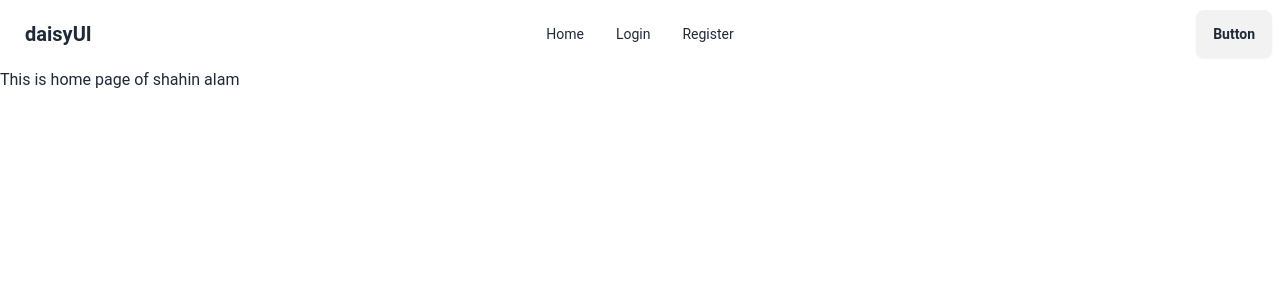
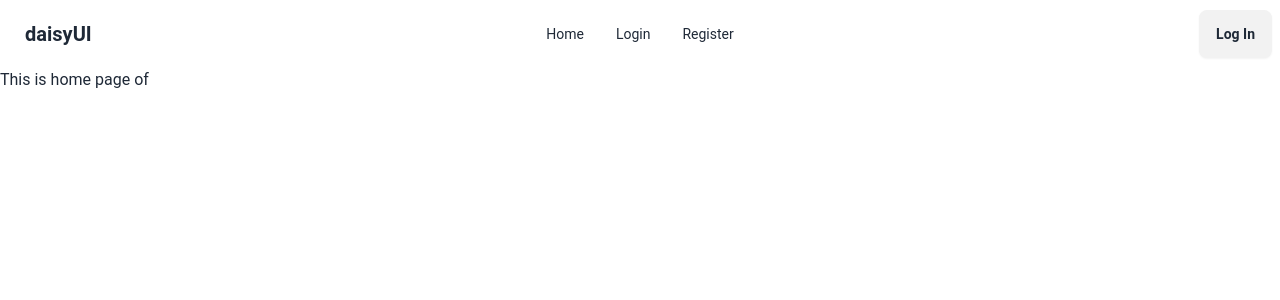
Before and after one commit to shahinexy/PH-Simple-Firebase-Part-3, a React (Vite) app: page / in a window 1280 px wide. Shown: the top 300 px of the page. Built offline with nearby package versions, Linux system fonts and the light colour scheme; no server answers.

Commit message:
sing out functionality added

```diff
--- a/src/component/Login/Login.jsx
+++ b/src/component/Login/Login.jsx
@@ -1,9 +1,18 @@
+import { useContext } from "react";
+import { AuthContext } from "../../provaider/AuthProvider/AuthProvaider";
+
 const Login = () => {
+  const {singinUser} = useContext(AuthContext)
+
   const handleLogin = (e) => {
     e.preventDefault();
     const email = e.target.email.value;
     const pass = e.target.password.value;
     console.log(email, pass);
+
+    singinUser(email, pass)
+    .then(result => console.log(result.user))
+    .catch(error => console.log(error.message))
   };
 
   return (
--- a/src/component/NavBar/NavBar.jsx
+++ b/src/component/NavBar/NavBar.jsx
@@ -1,4 +1,6 @@
+import { useContext } from "react";
 import { Link } from "react-router-dom";
+import { AuthContext } from "../../provaider/AuthProvider/AuthProvaider";
 
 const NavBar = () => {
     const navItems = <>
@@ -6,6 +8,14 @@ const NavBar = () => {
         <li><Link to={'/login'}>Login</Link></li>
         <li><Link to={'/register'}>Register</Link></li>
     </>
+
+  const {user, logOut} = useContext(AuthContext)
+
+  const handleLogOut = () =>{
+    logOut()
+    .then(() => console.log('sing Out'))
+    .cathch(error => console.log(error))
+  }
 
     return (
         <div>
@@ -28,7 +38,13 @@ const NavBar = () => {
     </ul>
   </div>
   <div className="navbar-end">
-    <a className="btn">Button</a>
+    {
+      user?.email ? <>
+        <p>{user.email}</p>
+        <button onClick={handleLogOut} className="btn ml-3">Log Out</button>
+      </>
+      : <Link to={'/login'}><button className="btn">Log In</button></Link>
+    }
   </div>
 </div>
             </nav>
--- a/src/component/Register/Register.jsx
+++ b/src/component/Register/Register.jsx
@@ -1,9 +1,20 @@
+import { useContext } from "react";
+import { AuthContext } from "../../provaider/AuthProvider/AuthProvaider";
+
 const Register = () => {
+  const {createUser} = useContext(AuthContext)
+
   const handleRegister = (e) => {
     e.preventDefault();
+    const name = e.target.name.value
     const email = e.target.email.value;
     const pass = e.target.password.value;
-    console.log(email, pass);
+    console.log(email, pass, name);
+
+    // cearte user in firebase
+    createUser(email, pass)
+    .then(result => console.log(result.user))
+    .catch(error => console.log(error.message))
   };
   return (
     <div className="my-20">
@@ -11,6 +22,17 @@ const Register = () => {
         <div className="hero-content">
           <div className="card shrink-0 w-full max-w-sm shadow-2xl bg-base-100">
             <form onSubmit={handleRegister} className="card-body">
+              <div className="form-control">
+                <label className="label">
+                  <span className="label-text">Name</span>
+                </label>
+                <input
+                  type="text"
+                  name="name"
+                  placeholder="name"
+                  className="input input-bordered"
+                />
+              </div>
               <div className="form-control">
                 <label className="label">
                   <span className="label-text">Email</span>
--- a/src/provaider/AuthProvider/AuthProvaider.jsx
+++ b/src/provaider/AuthProvider/AuthProvaider.jsx
@@ -1,21 +1,51 @@
-import { createContext } from "react";
-import PropTypes from 'prop-types';
+import { createContext, useEffect, useState } from "react";
+import PropTypes from "prop-types";
+import auth from "../../firebase.config";
+import {
+  createUserWithEmailAndPassword,
+  onAuthStateChanged,
+  signInWithEmailAndPassword,
+  signOut,
+} from "firebase/auth";
 
-export const AuthContext = createContext(null)
+export const AuthContext = createContext(null);
 
-const AuthProvaider = ({children}) => {
-    const authInfo = {name: 'shahin alam'}
-    return (
-        <div>
-            <AuthContext.Provider value={authInfo}>
-                {children}
-            </AuthContext.Provider>
-        </div>
-    );
+const AuthProvaider = ({ children }) => {
+  const [user, setUser] = useState(null);
+
+  // create user
+  const createUser = (email, password) => {
+    return createUserWithEmailAndPassword(auth, email, password);
+  };
+  // singin user
+  const singinUser = (email, password) => {
+    return signInWithEmailAndPassword(auth, email, password);
+  };
+  // save user (onAuthStateChanged)
+  useEffect(() => {
+    const unSubscribe = onAuthStateChanged(auth, (currentUser) => {
+      setUser(currentUser);
+      console.log("observing current user", currentUser);
+    });
+    return () => {
+      unSubscribe();
+    };
+  }, []);
+  // sing out user
+  const logOut = () => {
+    return signOut(auth);
+  };
+
+  const authInfo = { user, createUser, singinUser, logOut };
+  return (
+    <div>
+      <AuthContext.Provider value={authInfo}>{children}</AuthContext.Provider>
+    </div>
+  );
 };
 
-AuthProvaider.propTypes ={
-    children: PropTypes.node
-}
+AuthProvaider.propTypes = {
+  children: PropTypes.node,
+};
 
 export default AuthProvaider;
```
